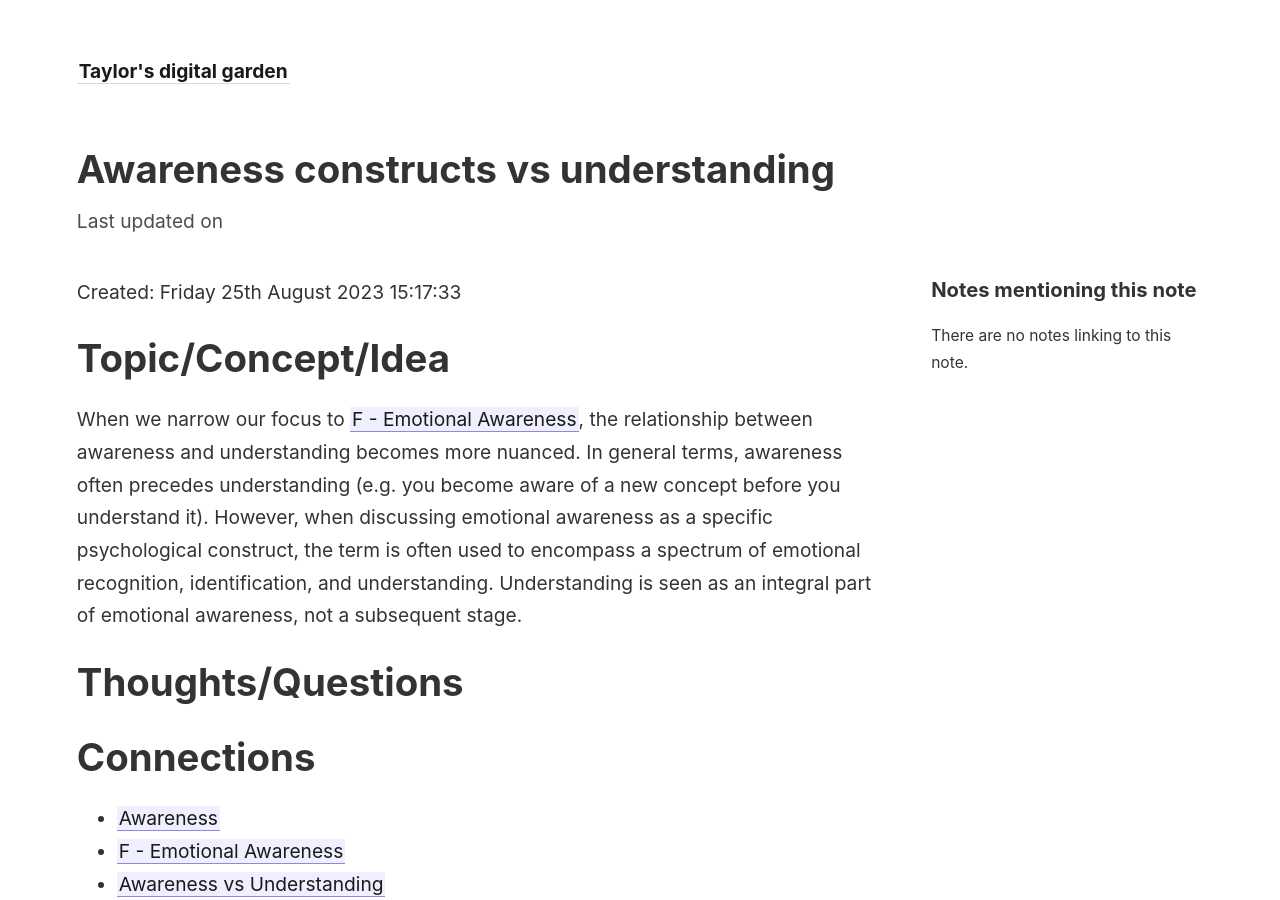
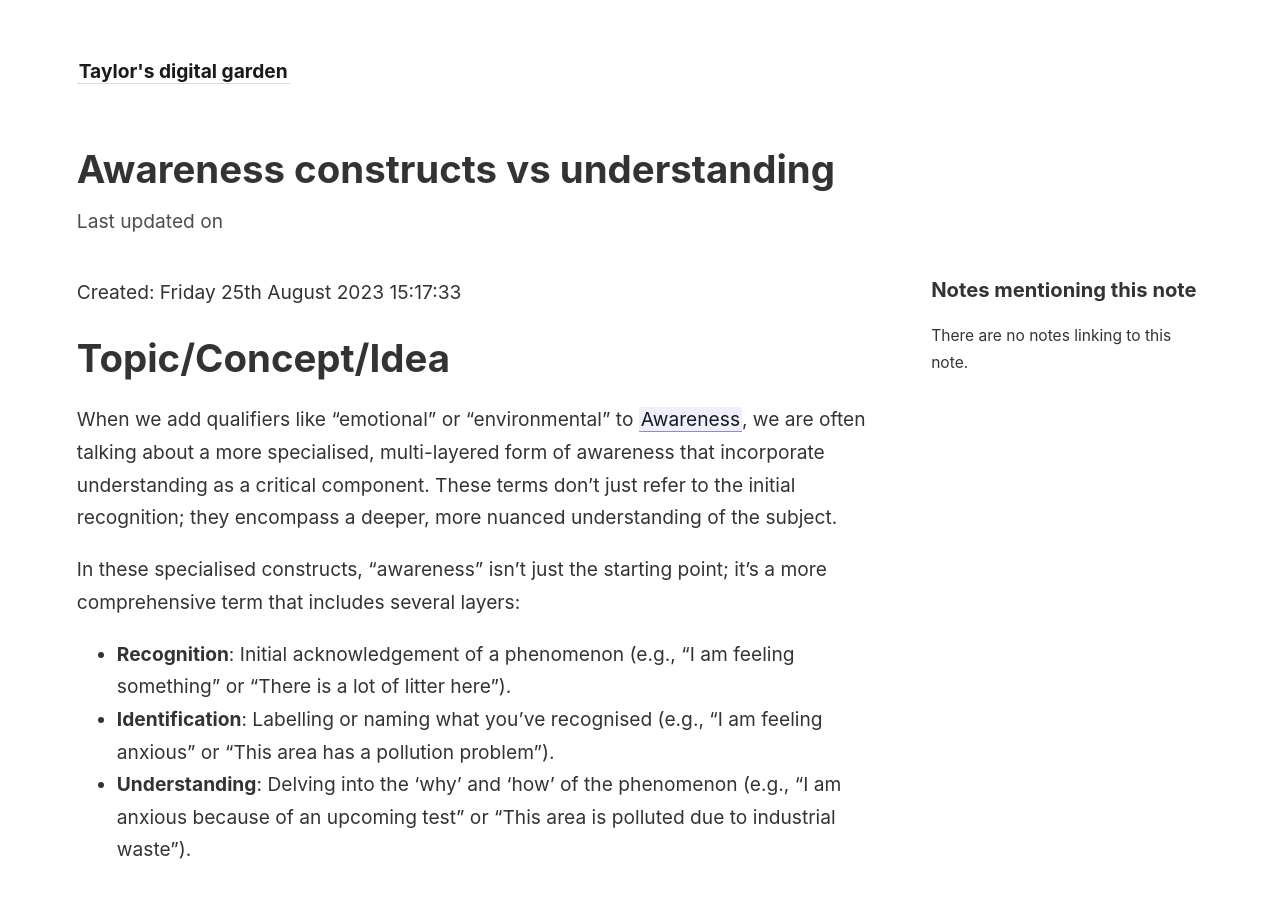
Before and after one commit to TM2611/digital-garden, a Jekyll site: the page built from _notes/002 Permanent Notes/Awareness Constructs vs Understanding.md, in a window 1280 px wide and 900 px high. Built offline with Jekyll 4.4.1, drawn with Linux system fonts in a browser that asks for light colours.

Commit message:
PLANT - Awareness Constructs vs Understanding

```diff
--- a/_notes/002 Permanent Notes/Awareness Constructs vs Understanding.md
+++ b/_notes/002 Permanent Notes/Awareness Constructs vs Understanding.md
@@ -4,7 +4,16 @@
 Created: Friday 25th August 2023 15:17:33
 # Topic/Concept/Idea
 
-When we narrow our focus to [[F - Emotional Awareness]], the relationship between awareness and understanding becomes more nuanced. In general terms, awareness often precedes understanding (e.g. you become aware of a new concept before you understand it). However, when discussing emotional awareness as a specific psychological construct,  the term is often used to encompass a spectrum of emotional recognition, identification, and understanding. Understanding is seen as an integral part of emotional awareness, not a subsequent stage.
+When we add qualifiers like "emotional" or "environmental" to [[Awareness]], we are often talking about a more specialised, multi-layered form of awareness that incorporate understanding as a critical component. These terms don't just refer to the initial recognition; they encompass a deeper, more nuanced understanding of the subject.
+
+In these specialised constructs, "awareness" isn't just the starting point; it's a more comprehensive term that includes several layers:
+
+- **Recognition**: Initial acknowledgement of a phenomenon (e.g., "I am feeling something" or "There is a lot of litter here").
+- **Identification**: Labelling or naming what you've recognised (e.g., "I am feeling anxious" or "This area has a pollution problem").
+- **Understanding**: Delving into the 'why' and 'how' of the phenomenon (e.g., "I am anxious because of an upcoming test" or "This area is polluted due to industrial waste").
+
+
+
 # Thoughts/Questions
 
 
```
